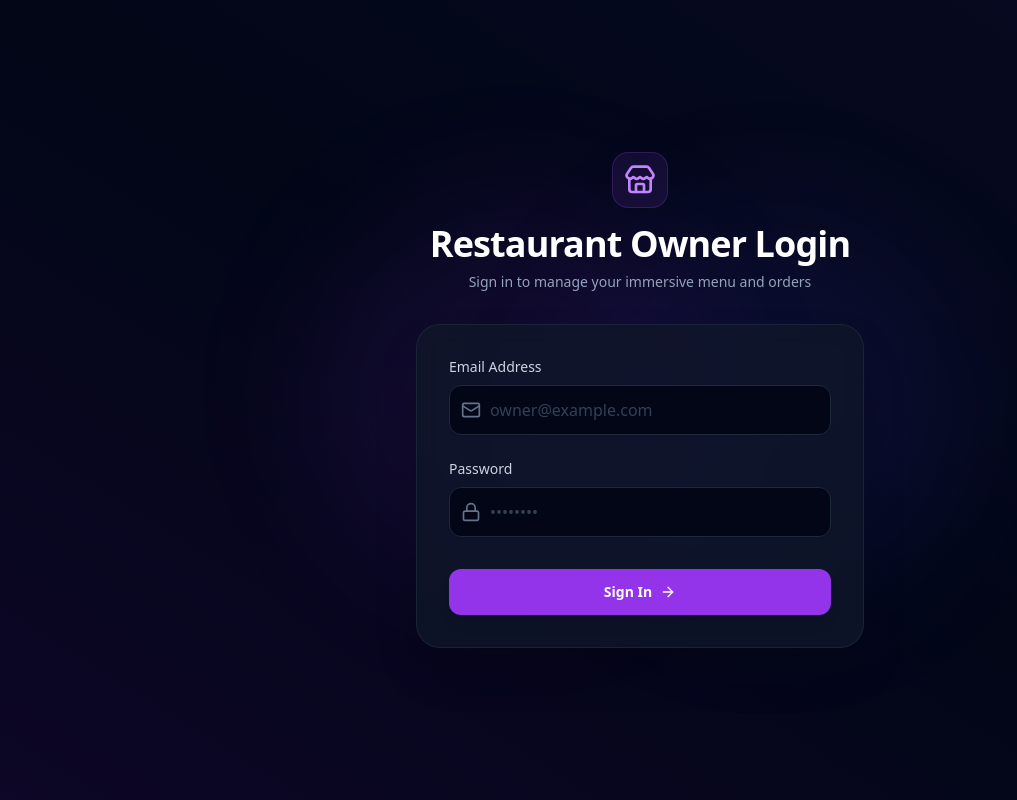
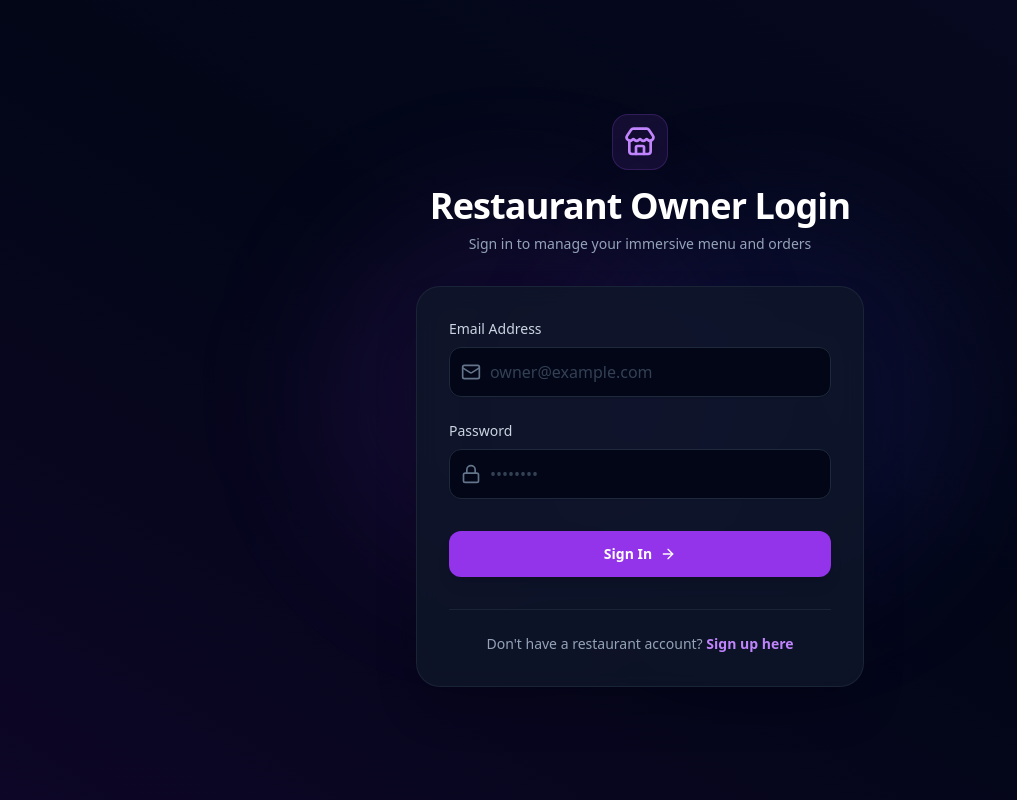
Before and after one commit to suryanmandal/realityloops, a Next.js app: page /restaurantlogin in a window 1280 px wide. Shown: the whole page, without its empty margins (0-1017 px from the left). Built offline with nearby package versions, Linux system fonts and the light colour scheme.

Commit message:
Feat: add signup option link on restaurant owner login page

```diff
--- a/app/restaurantlogin/page.tsx
+++ b/app/restaurantlogin/page.tsx
@@ -142,6 +142,13 @@ export default function RestaurantLogin() {
               </button>
             </div>
           </form>
+
+          <div className="mt-8 pt-6 border-t border-slate-800/80 text-center text-sm text-slate-400">
+            Don't have a restaurant account?{" "}
+            <Link href="/services/dashboard/signup" className="font-semibold text-purple-400 hover:text-purple-300 transition-colors">
+              Sign up here
+            </Link>
+          </div>
         </div>
       </div>
     </div>
```
